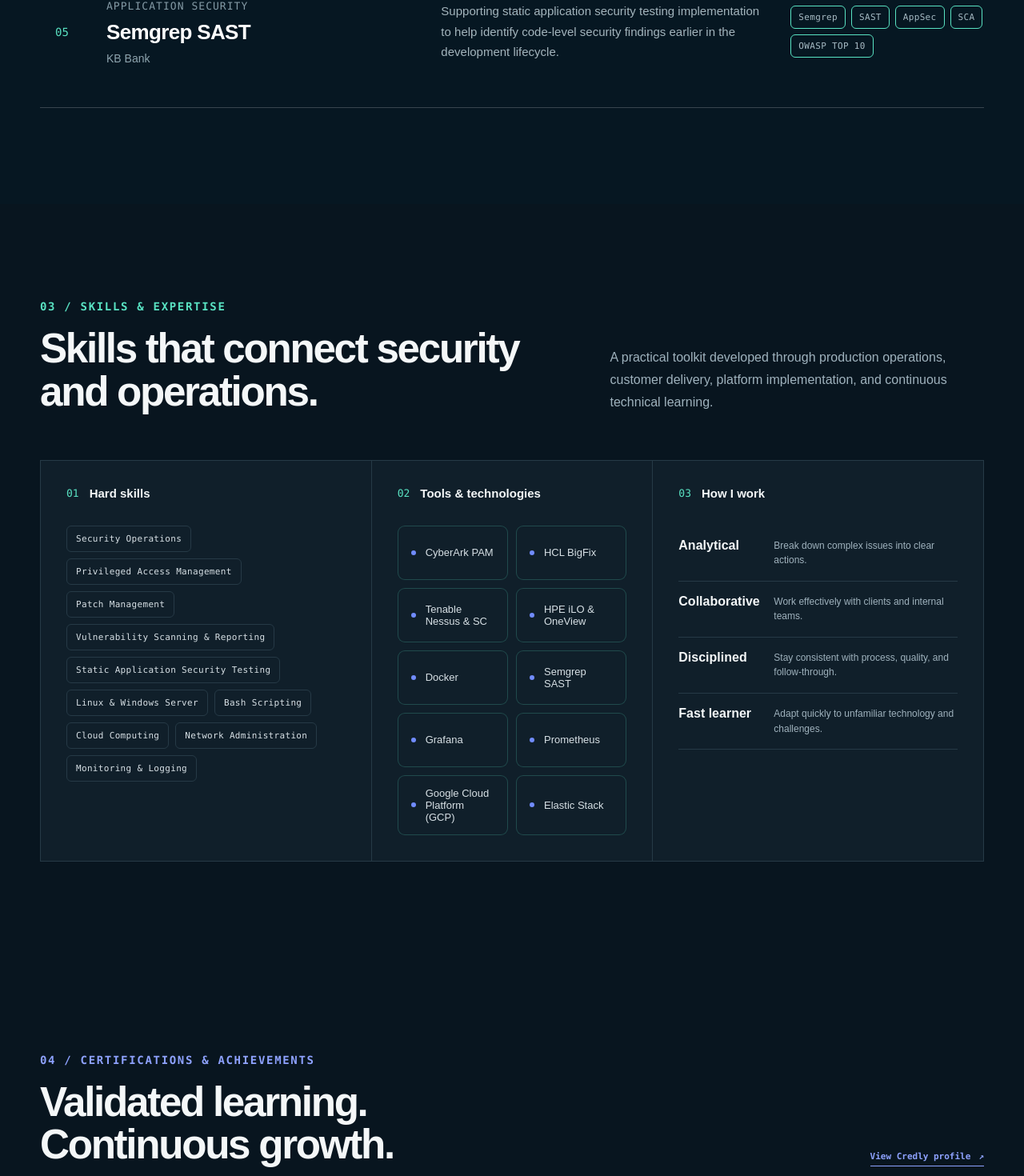
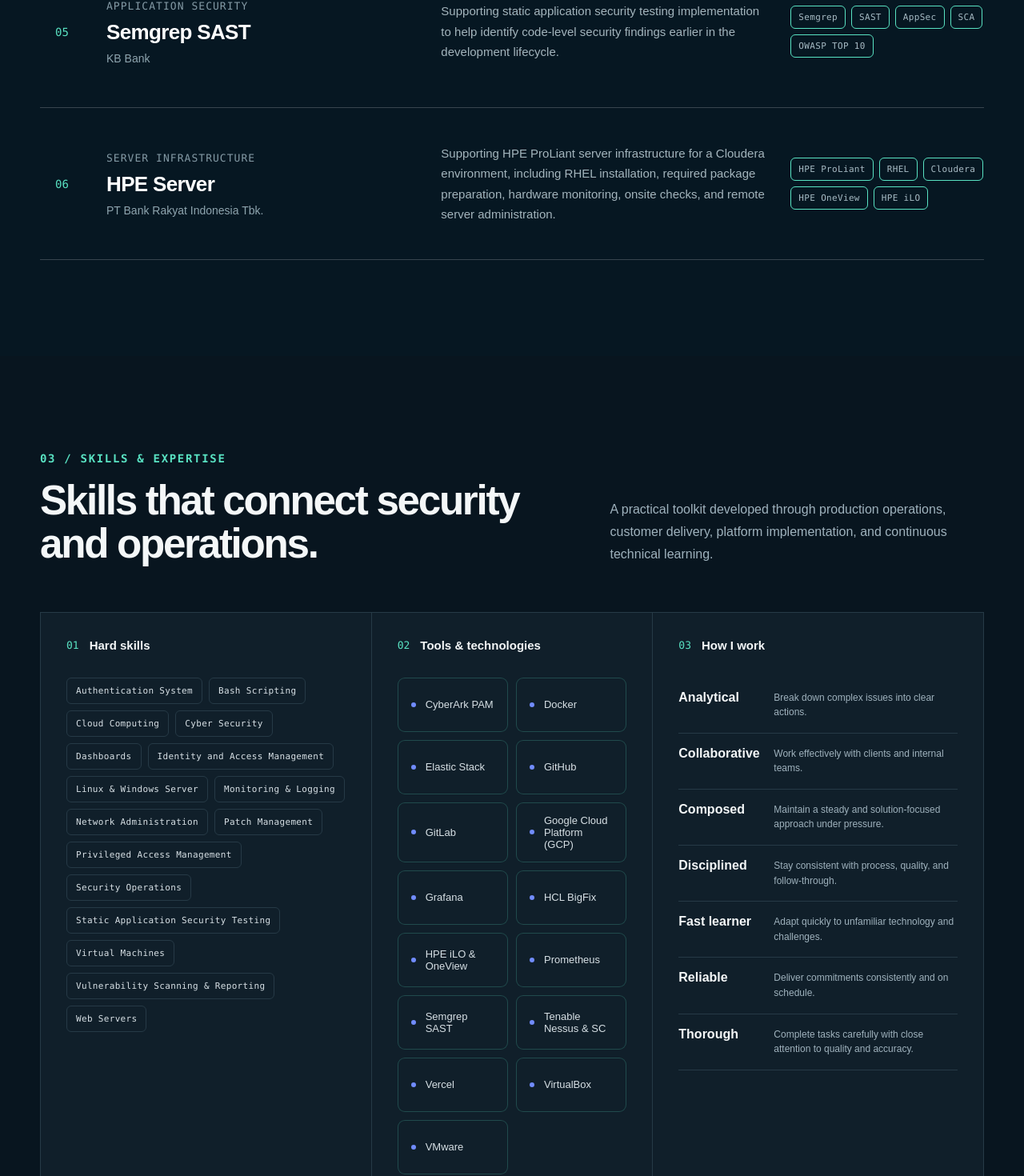
Before and after one commit to vedrico14/Portofolio-Rico_Fedryan, a Next.js app: page / in a window 1280 px wide. Shown: the part 2872-4342 px from the top of the page at 80% size. Built offline with nearby package versions, Linux system fonts and the light colour scheme.

Commit message:
Update skills and tools lists in page.tsx

```diff
--- a/app/page.tsx
+++ b/app/page.tsx
@@ -44,6 +44,15 @@ const projects = [
       "Supporting static application security testing implementation to help identify code-level security findings earlier in the development lifecycle.",
     tags: ["Semgrep", "SAST", "AppSec", "SCA", "OWASP TOP 10"],
   },
+  {
+    number: "06",
+    title: "HPE Server",
+    category: "Server Infrastructure",
+    clients: "PT Bank Rakyat Indonesia Tbk.",
+    description:
+      "Supporting HPE ProLiant server infrastructure for a Cloudera environment, including RHEL installation, required package preparation, hardware monitoring, onsite checks, and remote server administration.",
+    tags: ["HPE ProLiant", "RHEL","Cloudera","HPE OneView","HPE iLO"],
+},
 ];
 
 const experience = [
@@ -123,29 +132,40 @@ const certifications = [
 ];
 
 const skills = [
-  "Security Operations",
-  "Privileged Access Management",
-  "Patch Management",
-  "Vulnerability Scanning & Reporting",
-  "Static Application Security Testing",
-  "Linux & Windows Server",
+  "Authentication System",
   "Bash Scripting",
   "Cloud Computing",
+  "Cyber Security",
+  "Dashboards",
+  "Identity and Access Management",
+  "Linux & Windows Server",
+  "Monitoring & Logging",
   "Network Administration",
-  "Monitoring & Logging",
+  "Patch Management",
+  "Privileged Access Management",
+  "Security Operations",
+  "Static Application Security Testing",
+  "Virtual Machines",
+  "Vulnerability Scanning & Reporting",
+  "Web Servers",
 ];
 
 const tools = [
   "CyberArk PAM",
+  "Docker",
+  "Elastic Stack",
+  "GitHub",
+  "GitLab",
+  "Google Cloud Platform (GCP)",
+  "Grafana",
   "HCL BigFix",
+  "HPE iLO & OneView",
+  "Prometheus",
+  "Semgrep SAST",
   "Tenable Nessus & SC",
-  "HPE iLO & OneView",
-  "Docker",
-  "Semgrep SAST",
-  "Grafana",
-  "Prometheus",
-  "Google Cloud Platform (GCP)",
-  "Elastic Stack",
+  "Vercel",
+  "VirtualBox",
+  "VMware",
 ];
 
 function ArrowIcon() {
@@ -491,8 +511,11 @@ export default function Home() {
               <div className="soft-skill-list">
                 <p><strong>Analytical</strong><span>Break down complex issues into clear actions.</span></p>
                 <p><strong>Collaborative</strong><span>Work effectively with clients and internal teams.</span></p>
+                <p><strong>Composed</strong><span>Maintain a steady and solution-focused approach under pressure.</span></p>
                 <p><strong>Disciplined</strong><span>Stay consistent with process, quality, and follow-through.</span></p>
                 <p><strong>Fast learner</strong><span>Adapt quickly to unfamiliar technology and challenges.</span></p>
+                <p><strong>Reliable</strong><span>Deliver commitments consistently and on schedule.</span></p>
+                <p><strong>Thorough</strong><span>Complete tasks carefully with close attention to quality and accuracy.</span></p>
               </div>
             </div>
           </div>
```
